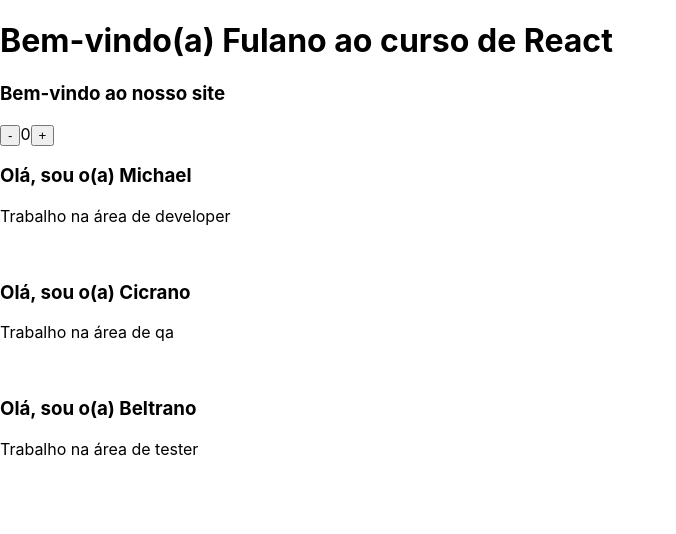
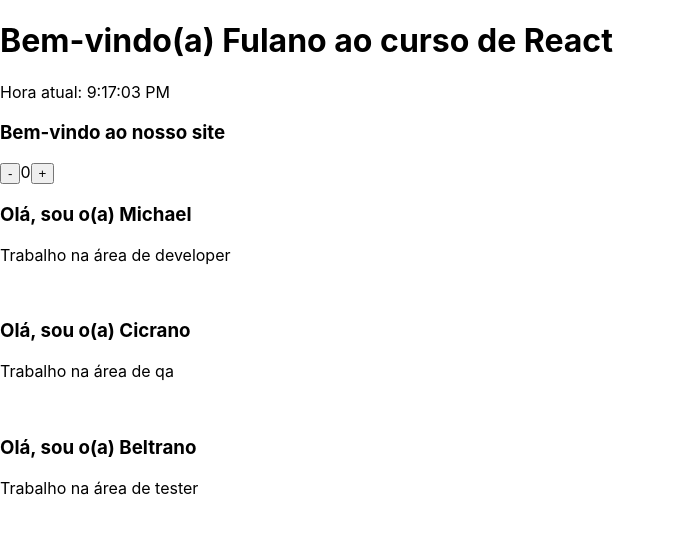
Before and after one commit to menestrel-mkmb/udemy_mat-fraga_react, a React (Create React App) app in the folder meu-app/: page / in a window 1280 px wide. Shown: the top 534 px of the page, without its empty margins (0-676 px from the left). Built offline with nearby package versions, Linux system fonts and the light colour scheme.

Commit message:
+ Component lifecycle;

```diff
--- a/meu-app/src/App.js
+++ b/meu-app/src/App.js
@@ -5,9 +5,32 @@
 import Equipe from './components/Equipe/Equipe';
 import { Component } from 'react';
 
+class Relogio extends Component {
+  constructor(props) {
+    super(props);
+    this.state = {
+      hora: '00:00:00'
+    };
+  }
+
+  componentDidMount(){
+    setInterval(() => {
+      this.setState({ hora: new Date().toLocaleTimeString()});
+    }, 1000);
+  }
+
+  render() {
+    return(<>
+    <p>Hora atual: {this.state.hora}</p>
+    </>);
+  }
+}
+
 function App() {
   return (<>
     <BemVindo nome="Fulano"/>
+
+    <Relogio/>
 
     <Equipe/>
     <Person name="Michael" job="developer" />
```
